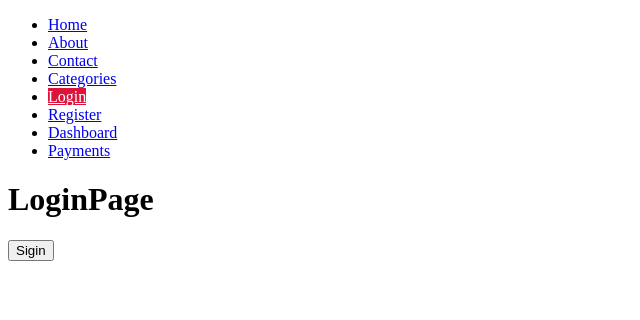
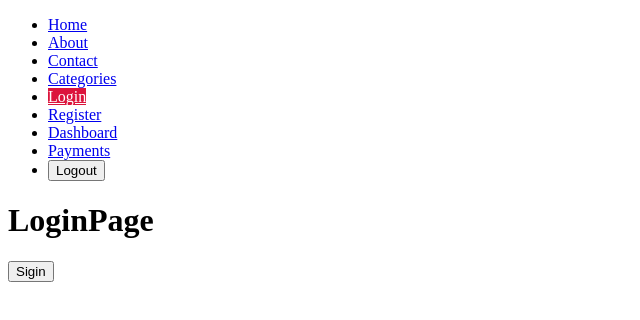
Before and after one commit to desarrollocml/react_router_dom, a React (Create React App) app: page /login in a window 1280 px wide. Shown: the top 320 px of the page, without its empty margins (0-640 px from the left). Built offline with nearby package versions, Linux system fonts and the light colour scheme.

Commit message:
log out desde navbar

```diff
--- a/src/components/Navbar.js
+++ b/src/components/Navbar.js
@@ -1,8 +1,11 @@
 import { NavLink } from "react-router-dom";
-//import useAuth from "../auth/useAuth";
+import useAuth from "../auth/useAuth";
 
 export default function Navbar() {
-  //const auth = useAuth();
+  const auth = useAuth();
+  const handlelogout=()=>{
+    auth.logout();
+  }
   return (
     <nav>
       <ul>
@@ -46,10 +49,10 @@ export default function Navbar() {
             Payments
           </NavLink>
         </li>
-       {/*  <li>
-          <button onClick={auth.logout()}>Logout</button>
-        </li> // To locate the bad setState() */}
-
+       <li>
+          <button onClick={handlelogout}>Logout</button>
+        </li>{/*  // To locate the bad setState()
+         */}
       </ul>
     </nav>
   );
--- a/src/pages/PaymentsPage.js
+++ b/src/pages/PaymentsPage.js
@@ -1,5 +1,14 @@
-import React from 'react';
+import useAuth from "../auth/useAuth";
 
 export default function PaymentsPage() {
-  return <div><h1>PaymentsPage</h1></div>;
+  const auth = useAuth();
+  const handleLogout = () => {
+    auth.logout();
+  };
+  return (
+    <div>
+      <h1>PaymentsPage</h1>
+      <button onClick={handleLogout}>Logout</button>
+    </div>
+  );
 }
--- a/src/routers/AppRouter.js
+++ b/src/routers/AppRouter.js
@@ -27,7 +27,7 @@ export default function AppRouter() {
         <Route exact path="/register" component={RegisterPage} />
 
         <PrivateRoute exact path="/dashboard" component={DashboardPage} />
-        <Route exact path="/payments" component={PaymentsPage} />
+        <PrivateRoute exact path="/payments" component={PaymentsPage} />
 
         <Route path="*" component={NotFoundPage} />
       </Switch>
```
Also changed, not shown: src/pages/LoginPage.js (+2 -6 lines).
